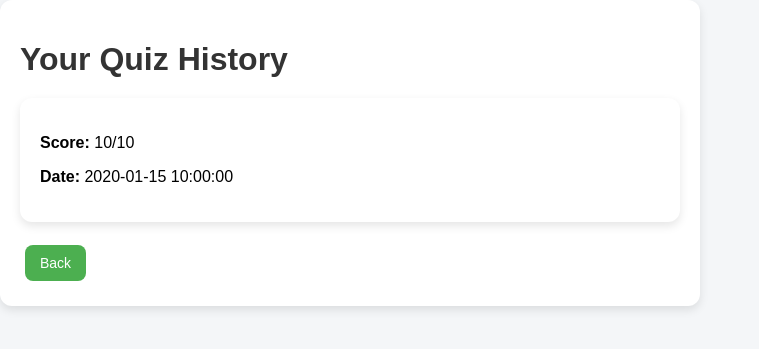
After one commit to T0493421rayo/AiStudyAssistant, a Flask app: page /history in a window 1280 px wide. The commit adds this page. Shown: the top 349 px of the page, without its empty margins (0-759 px from the left). Run offline with Flask 3, Linux system fonts and the light colour scheme; tables that the repository leaves empty hold one stand-in row (values such as "Sample post"); some libraries are stand-ins or nearby versions.

Commit message:
Improved Gemini response handling with robust JSON parsing and error recovery for reliable AI quiz grading..

````diff
--- a/app.py
+++ b/app.py
@@ -1,33 +1,46 @@
-from flask import Flask, render_template, request
+import os
+import time
+import json
+import re
+
+from flask import Flask, render_template, request, Response, send_file
 from pypdf import PdfReader
 from google import genai
 from dotenv import load_dotenv
-import os
-import time
-latest_result = ""
+from reportlab.pdfgen import canvas
+from io import BytesIO
+import sqlite3
+from database import init_db
+# #
 
-app=Flask(__name__)
+app = Flask(__name__)
+init_db()
 load_dotenv()
 
 client = genai.Client(
     api_key=os.getenv("GEMINI_API_KEY")
 )
 
+latest_result = ""
 
-from pypdf import PdfReader
 
 
 def extract_text(file):
     try:
         reader = PdfReader(file)
         text = ""
+
         for page in reader.pages:
             page_text = page.extract_text()
             if page_text:
                 text += page_text
+
         return text
+
     except Exception:
         return None
+
+
 
 
 @app.route("/")
@@ -35,58 +48,61 @@ def home():
     return render_template("index.html")
 
 
+
+
 @app.route("/upload", methods=["POST"])
 def upload():
+    global latest_result
+
     file = request.files["pdf"]
     action = request.form.get("action")
 
-    #extract text from PDF
     text = extract_text(file)
+
     if text is None:
         return render_template(
             "results.html",
-            questions="Invalid or corrupted PDF.Please upload a valid PDF file."
+            questions="Invalid or corrupted PDF. Please upload a valid PDF file."
         )
 
 
     if action == "flashcards":
         prompt = f"""
-        You are a strict GCSE teacher.
+You are a strict API that returns valid JSON ONLY.
 
-        Create EXACTLY 10 flashcards from the notes.
+NO markdown.
+NO explanation.
+NO backticks.
 
-        Return in this format:
+Return EXACTLY this format:
 
-        Q: question here
-        A: answer here
+[
+{{"q": "Question here", "a": "Answer here"}},
+{{"q": "Question here", "a": "Answer here"}}
+]
 
-        Separate each flashcard with a blank line.
+Generate exactly 10 flashcards.
 
+Notes:
+{text}
+"""
+    else:
+        prompt = f"""
+        You are a strict API.
+        Return ONLY valid JSON.
+        Format:
+        [
+          {{
+            "question": "Question text",
+            "answer": "Correct answer"
+          }}
+        ]
+        Generate EXACTLY 10 quiz questions.
         Notes:
         {text}
         """
 
-    else:
-        prompt = f"""
-        You are a strict teacher.
-
-        Generate EXACTLY 10 quiz questions from the notes below.
-
-        Rules:
-        - You MUST output exactly 10 questions
-        - Number them from 1 to 10
-        - Do NOT add extra text
-        -Do NOT stop early
-
-        Format:
-        1. Question
-        2. Question
-        ...
-        10. Question
-
-        Notes:
-        {text}
-        """
+    # ---------------- GEMINI CALL (RETRY) ---------------- #
 
     response = None
 
@@ -97,25 +113,66 @@ def upload():
                 contents=prompt
             )
             break
-
         except Exception:
             time.sleep(2)
 
     if response is None:
         return render_template(
             "results.html",
-            questions="Gemini is currently busy.Please try again in a minute."
+            questions="Gemini is currently busy. Please try again in a minute."
         )
-    response = client.models.generate_content(
-        model="gemini-2.5-flash",
-        contents=prompt
+
+    # ---------------- FLASHCARDS MODE ---------------- #
+
+    if action == "flashcards":
+
+        cleaned = response.text.strip()
+        cleaned = re.sub(r"```json", "", cleaned)
+        cleaned = re.sub(r"```", "", cleaned)
+
+        try:
+            flashcards = json.loads(cleaned)
+        except Exception as e:
+            print("JSON ERROR:", e)
+            print("RAW RESPONSE:", response.text)
+            flashcards = []
+
+        latest_result = "\n\n".join(
+            [f"Q: {c['q']}\nA: {c['a']}" for c in flashcards]
+        )
+
+        return render_template(
+            "results.html",
+            flashcards=flashcards
+        )
+
+
+    cleaned = response.text.strip()
+    cleaned = re.sub(r"```json", "", cleaned)
+    cleaned = re.sub(r"```", "", cleaned)
+
+    try:
+        quiz = json.loads(cleaned)
+    except Exception as e:
+        print("QUIZ JSON ERROR:", e)
+        print("RAW RESPONSE:")
+        print(response.text)
+        quiz = []
+        print("===== QUIZ RESPONSE =====")
+        print(response.text)
+        print("=========================")
+
+    latest_result = response.text
+
+
+    return render_template(
+        "results.html",
+        quiz=quiz
     )
 
-    global latest_result
-    latest_result = response.text
 
-    return render_template("results.html", questions=response.text)
-from flask import Response
+
+
 @app.route("/download/txt")
 def download_txt():
     global latest_result
@@ -130,5 +187,156 @@ def download_txt():
             "Content-Disposition": "attachment; filename=study-material.txt"
         }
     )
+
+
+
+
+@app.route("/download/pdf")
+def download_pdf():
+    global latest_result
+    if not latest_result:
+        return "No content to download."
+    buffer = BytesIO()
+    p = canvas.Canvas(buffer)
+    text_object = p.beginText(40, 800)
+    text_object.setFont("Helvetica", 10)
+    for line in latest_result.split("\n"):
+        text_object.textLine(line)
+
+    p.drawText(text_object)
+    p.showPage()
+    p.save()
+
+    buffer.seek(0)
+
+    return send_file(
+        buffer,
+        as_attachment=True,
+        download_name="study-material.pdf",
+        mimetype="application/pdf"
+    )
+
+@app.route("/score", methods=["POST"])
+def score():
+    quiz_data = []
+
+    for i in range(1, 11):
+        question = request.form.get(
+            f"question{i}",
+            ""
+        )
+
+        user_answer = request.form.get(
+            f"answer{i}",
+            ""
+        )
+
+        correct_answer = request.form.get(
+            f"correct{i}",
+            ""
+        )
+
+        quiz_data.append({
+            "question": question,
+            "student_answer": user_answer,
+            "correct_answer": correct_answer
+        })
+
+    grading_prompt = f"""
+    You are an examiner.
+    Grade each answer fairly.
+
+    Accept:
+    - equivalent wording
+    - paraphrasing
+    - minor spelling mistakes
+    - scientifically correct explanations
+
+    Reject:
+    - incorrect concepts
+
+    Return ONLY valid JSON.
+
+    Format:
+
+    [
+      {{
+        "correct": true,
+        "feedback": "short feedback"
+      }}
+    ]
+
+    Quiz:
+
+    {json.dumps(quiz_data)}
+    """
+
+    response = client.models.generate_content(
+        model="gemini-2.5-flash",
+        contents=grading_prompt
+    )
+
+    cleaned = response.text.strip()
+    cleaned = cleaned.replace("```json", "")
+    cleaned = cleaned.replace("```", "")
+
+    try:
+        grading = json.loads(cleaned)
+    except Exception:
+        grading = [{"correct": False, "feedback": "Grading error"} for _ in quiz_data]
+
+    results = []
+    score = 0
+    total = len(grading)
+
+    for i, item in enumerate(grading):
+
+        if item["correct"]:
+            score += 1
+
+        results.append({
+            "question": i + 1,
+            "user_answer": quiz_data[i]["student_answer"],
+            "correct_answer": quiz_data[i]["correct_answer"],
+            "is_correct": item["correct"],
+            "feedback": item["feedback"]
+        })
+    conn = sqlite3.connect("study.db")
+    c = conn.cursor()
+
+    c.execute("""
+        INSERT INTO quizzes (score, total)
+        VALUES (?, ?)
+    """, (score, total))
+
+    conn.commit()
+    conn.close()
+
+    return render_template(
+        "score.html",
+        score=score,
+        total=total,
+        results=results
+    )
+@app.route("/history")
+def history():
+
+    conn =sqlite3.connect("study.db")
+    c = conn.cursor()
+
+    c.execute("""
+        SELECT score, total, timestamp
+        FROM quizzes
+        ORDER BY id DESC
+    """)
+
+    quizzes = c.fetchall()
+
+    conn.close()
+
+    return render_template("history.html", quizzes=quizzes)
+
+
+
 if __name__ == "__main__":
     app.run(debug=True)
--- a/static/style.css
+++ b/static/style.css
@@ -1,3 +1,7 @@
+/* =======================
+   GLOBAL STYLES
+======================= */
+
 body {
     font-family: Arial, sans-serif;
     background: #f4f6f8;
@@ -5,105 +9,125 @@ body {
     padding: 0;
 }
 
-/* Page container */
+/* Main container */
 .container {
     display: flex;
     flex-direction: column;
     align-items: center;
-    width: 100%;
     padding: 40px 20px;
     min-height: 100vh;
-    justify-content: flex-start;
 }
 
-/* Card */
-.card {
-    background: white;
-    padding: 25px;
-    border-radius: 12px;
-    width: 100%;
-    max-width: 600px;
+/* =======================
+   HEADINGS
+======================= */
 
-    box-shadow: 0 4px 10px rgba(0,0,0,0.1);
-    box-sizing: border-box;
-    height: auto;
-    overflow: visible;
+h1 {
+    color: #333;
+    margin-bottom: 20px;
 }
 
-/* Title */
-h1 {
-    text-align: center;
-    color: #333;
-}
+/* =======================
+   BUTTONS
+======================= */
 
-/* Form */
-form {
-    display: flex;
-    flex-direction: column;
-    gap: 12px;
-}
-
-/* Button */
 button {
-    margin-top: 15px;
-    padding: 10px;
-    width: 100%;
+    padding: 10px 15px;
+    margin: 5px;
+    border: none;
+    border-radius: 8px;
     background: #4CAF50;
     color: white;
-    border: none;
-    border-radius: 8px;
     cursor: pointer;
-    font-size: 16px;
+    font-size: 14px;
 }
 
 button:hover {
     background: #45a049;
 }
 
-/* Input */
-input[type="file"] {
-    margin-top: 10px;
+/* =======================
+   CARD (QUIZ OUTPUT)
+======================= */
+
+.card {
+    background: white;
+    width: 100%;
+    max-width: 700px;
+    padding: 20px;
+    border-radius: 12px;
+    box-shadow: 0 4px 10px rgba(0,0,0,0.1);
+    box-sizing: border-box;
 }
 
-/* Output text */
-.output {
-    text-align: left;
+/* quiz text formatting */
+.card pre {
     white-space: pre-wrap;
+    font-size: 15px;
     line-height: 1.6;
-    font-size: 15px;
-
-    background: #f9f9f9;
-    padding: 15px;
-    border-radius: 10px;
-
-    overflow: visible;
-    height: auto;
-
-    word-break: break-word;
-    overflow-wrap: anywhere;
 }
 
-/* Flashcards layout */
+/* =======================
+   FLASHCARDS CONTAINER
+======================= */
+
 .flashcards {
     display: flex;
     flex-direction: column;
     gap: 15px;
+    width: 100%;
+    max-width: 700px;
+    margin-top: 10px;
 }
 
-/* Flashcard box */
+/* =======================
+   INDIVIDUAL FLASHCARD
+======================= */
+
 .flashcard {
     background: white;
-    border-radius: 10px;
-    padding: 15px;
-    box-shadow: 0 2px 6px rgba(0,0,0,0.1);
+    padding: 20px;
+    border-radius: 12px;
+    box-shadow: 0 4px 10px rgba(0,0,0,0.1);
+    cursor: pointer;
+    transition: transform 0.2s ease;
+    box-sizing: border-box;
+}
 
-    width: 100%;
-    box-sizing: border-box;
-    height: auto;
+/* hover effect */
+.flashcard:hover {
+    transform: scale(1.02);
 }
-.flashcard-content {
-    white-space: pre-wrap;
-    word-break: break-word;
-    overflow-wrap: anywhere;
-    line-height: 1.6;
+
+/* QUESTION (front) */
+.front {
+    font-weight: bold;
+    color: #222;
 }
+
+/* ANSWER (hidden by default) */
+.back {
+    display: none;
+    margin-top: 10px;
+    color: #444;
+    line-height: 1.5;
+}
+
+/* SHOW ANSWER ON CLICK */
+.flashcard.flipped .back {
+    display: block;
+}
+
+/* =======================
+   LINKS
+======================= */
+
+a {
+    text-decoration: none;
+    margin-top: 15px;
+    color: #4CAF50;
+}
+
+a:hover {
+    text-decoration: underline;
+}
--- /dev/null
+++ b/templates/history.html
@@ -0,0 +1,28 @@
+<!DOCTYPE html>
+<html>
+<head>
+    <title>Quiz History</title>
+    <link rel="stylesheet" href="{{ url_for('static', filename='style.css') }}">
+</head>
+<body>
+
+<div class="card">
+    <h1>Your Quiz History</h1>
+    {% for q in quizzes %}
+        <div class="flashcard">
+            <p><strong>Score:</strong> {{ q[0] }}/{{ q[1] }}</p>
+            <p><strong>Date:</strong> {{ q[2] }}</p>
+        </div>
+
+    {% endfor %}
+
+    <br>
+
+    <a href="/">
+        <button>Back</button>
+    </a>
+
+</div>
+
+</body>
+</html>
--- a/templates/index.html
+++ b/templates/index.html
@@ -22,6 +22,11 @@
             <button type="submit" name="action" value="flashcards">
                 Generate Flashcards
             </button>
+            <a href="/history">
+            <button type="button">
+                View My Progress
+            </button>
+            </a>
 
         </form>
         <div id="loading" style="display:none;">
````
Also changed, not shown: database.py (added, +17 -0 lines), templates/results.html (+78 -16 lines), templates/score.html (added, +47 -0 lines).
